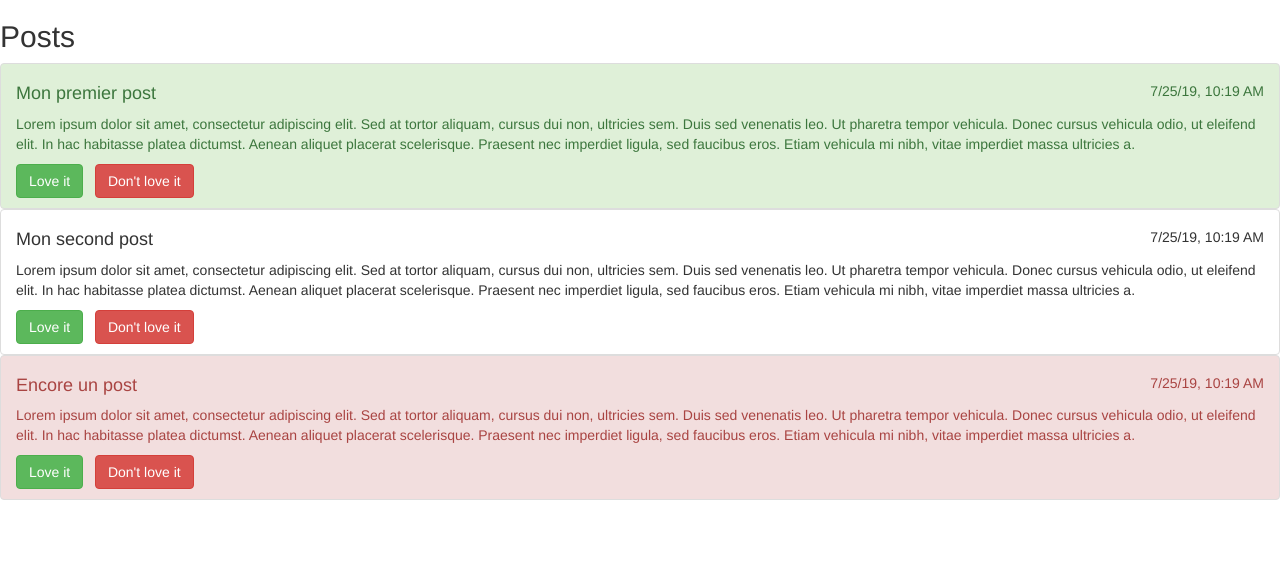
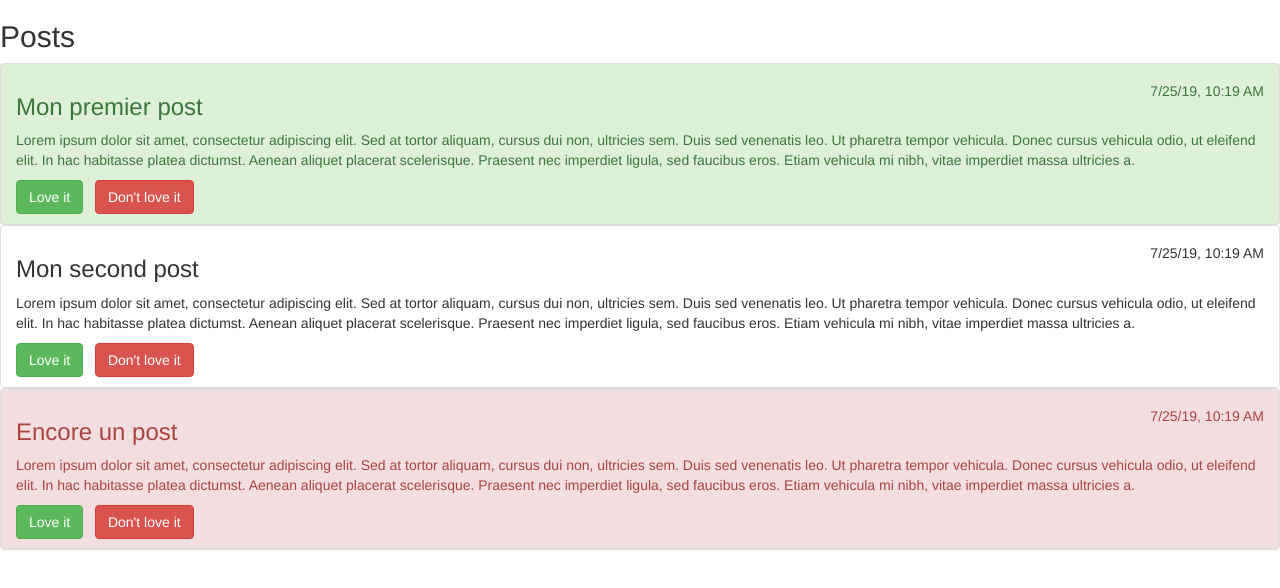
Before and after one commit to cbcercas/OCR_Angular_001, an Angular app: page / in a window 1280 px wide. Shown: the top 588 px of the page. Built offline with nearby package versions, Linux system fonts and the light colour scheme.

Commit message:
Change post title level

```diff
--- a/src/app/post-list-item/post-list-item.component.html
+++ b/src/app/post-list-item/post-list-item.component.html
@@ -2,7 +2,7 @@
                 'list-group-item-success': loveIts > 0,
                 'list-group-item-danger': loveIts < 0}">
   <h5 style="float: right">{{created | date: 'short' }}</h5>
-  <h4> {{title}} </h4>
+  <h3> {{title}} </h3>
   <p>{{content}}</p>
   <button type="button" class="btn btn-success" (click)="like()">Love it</button>
   &nbsp;
```
